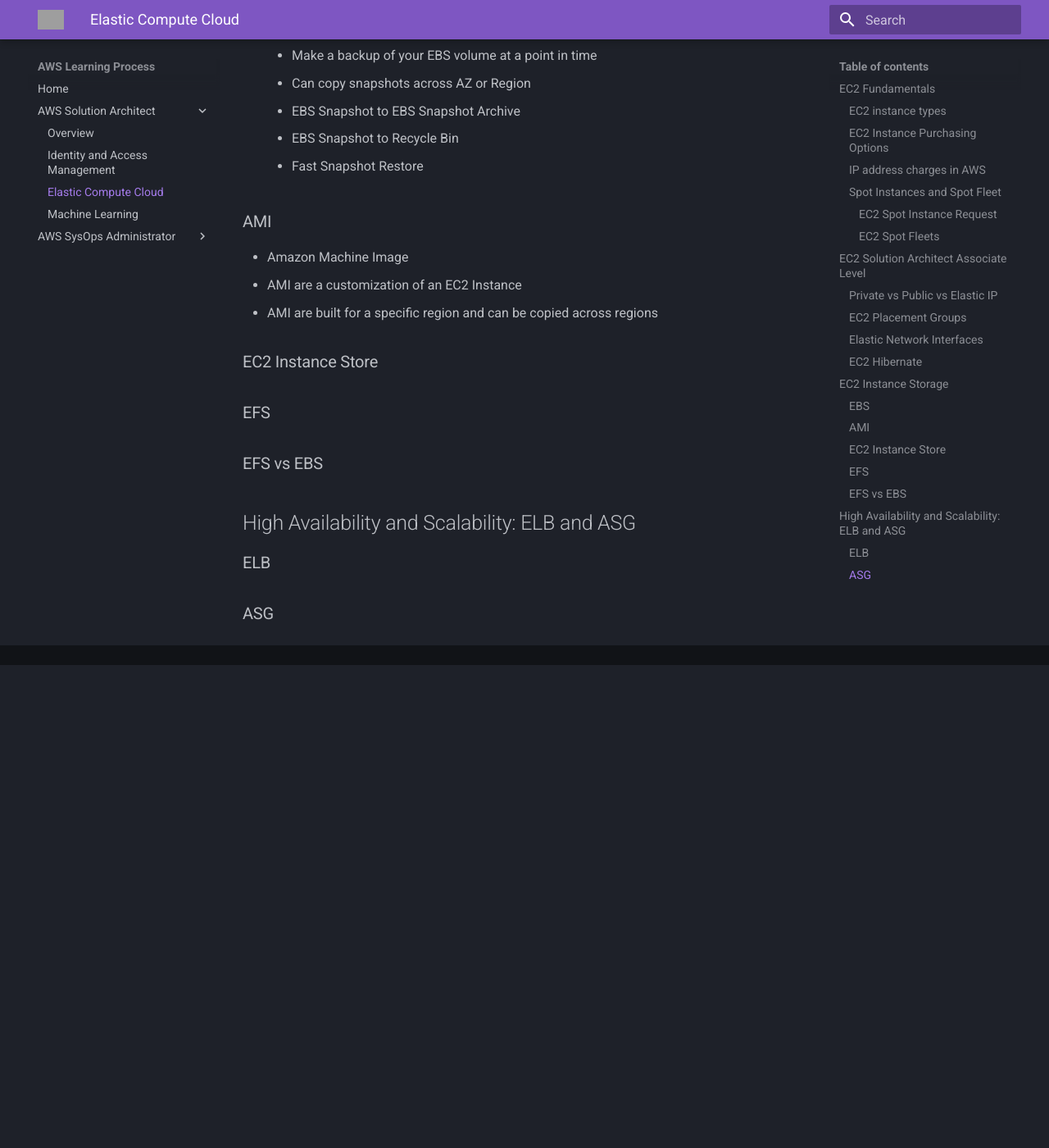
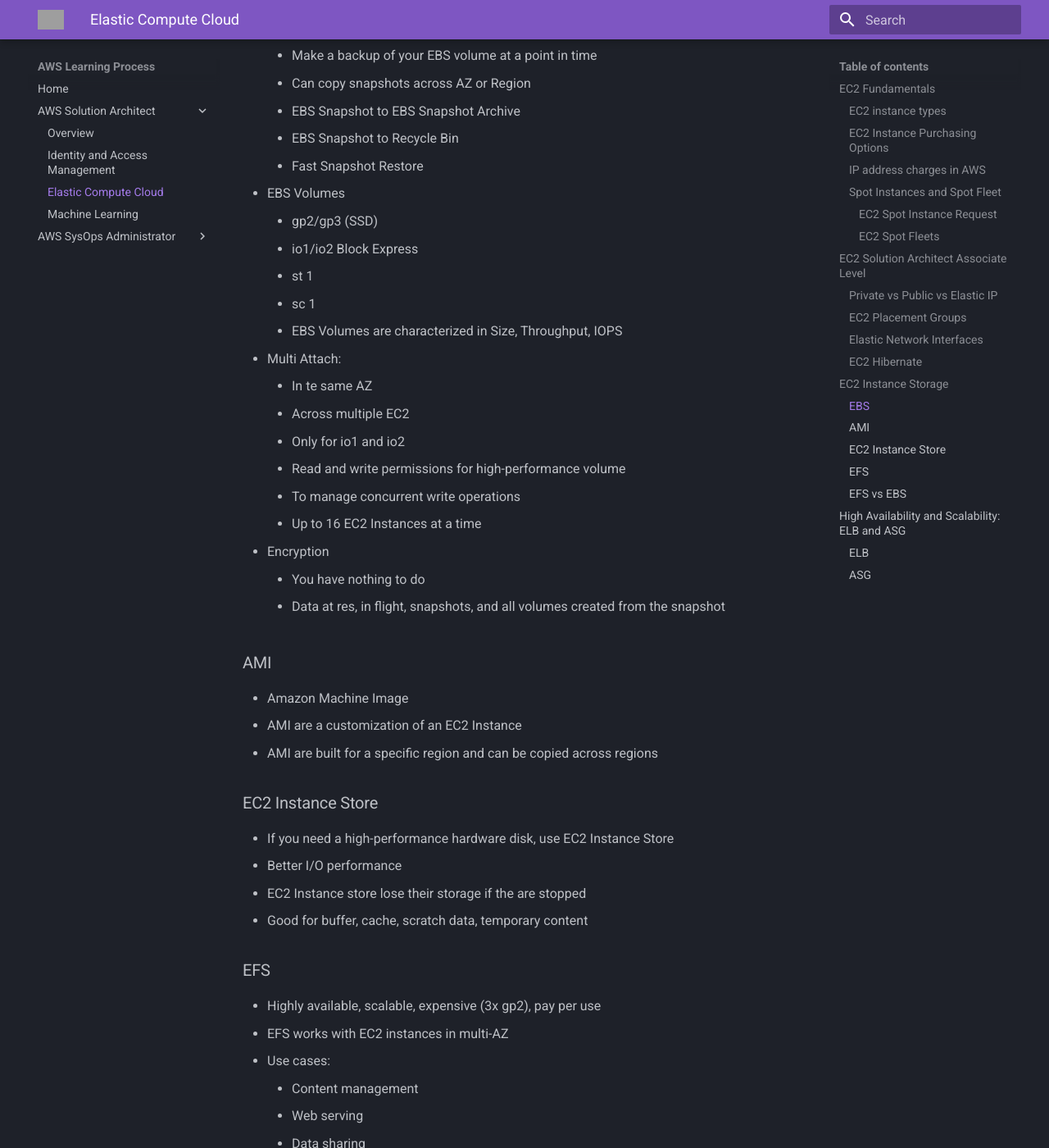
Before and after one commit to janobourian/aws, an MkDocs documentation site: the page built from docs/solution_architect/ec2.md, in a window 1280 px wide and 1400 px high, scrolled down 9539 px. Shown: the whole window at 82% size. Built offline with MkDocs 1.6.1 and Material for MkDocs 9.7.7, drawn with Linux system fonts in a browser that asks for light colours; before the commit the page ends 10350 px from its top, so only the background shows below that; some of the changed text lies outside the part shown; grey boxes are pictures that could not be loaded.

Commit message:
add: information about ebs, efs and instance store

```diff
--- a/docs/solution_architect/ec2.md
+++ b/docs/solution_architect/ec2.md
@@ -307,6 +307,25 @@ echo "<h1>Hello world from $(hostname -f)</h1>" > /var/www/html/index.html
     * EBS Snapshot to Recycle Bin
     * Fast Snapshot Restore
 
+* EBS Volumes
+    * gp2/gp3 (SSD)
+    * io1/io2 Block Express
+    * st 1
+    * sc 1
+    * EBS Volumes are characterized in Size, Throughput, IOPS
+
+* Multi Attach:
+    * In te same AZ
+    * Across multiple EC2
+    * Only for io1 and io2
+    * Read and write permissions for high-performance volume
+    * To manage concurrent write operations
+    * Up to 16 EC2 Instances at a time
+
+* Encryption
+    * You have nothing to do
+    * Data at res, in flight, snapshots, and all volumes created from the snapshot
+
 ### AMI
 
 * Amazon Machine Image
@@ -315,9 +334,55 @@ echo "<h1>Hello world from $(hostname -f)</h1>" > /var/www/html/index.html
 
 ### EC2 Instance Store
 
+* If you need a high-performance hardware disk, use EC2 Instance Store
+* Better I/O performance
+* EC2 Instance store lose their storage if the are stopped
+* Good for buffer, cache, scratch data, temporary content
+
 ### EFS
 
+* Highly available, scalable, expensive (3x gp2), pay per use
+* EFS works with EC2 instances in multi-AZ
+* Use cases:
+    * Content management
+    * Web serving
+    * Data sharing
+    * Wordpress
+* Uses NFSv4.1
+* Use security Group
+* Compatible with Linux, not Windows
+* It uses POSIX file system
+* EFS scale
+* Performance Mode
+    * General Purpose
+    * Max I/O
+    * Throughput Mode
+        * Bursting - 1 TB
+        * Provisioned
+        * Elastic
+* Storage Classes
+    * Storage Tiers
+        * Standard
+        * Infrequent Access
+        * Archive
+    * You can implement Lifecycle policies
+* Availability and durability
+    * Standard: Multi-AZ
+    * One Zone: EFS One Zone-IA
+
 ### EFS vs EBS
+
+* EBS
+    * one instance
+    * Locked by AZ
+    * To migrate
+        * Take a Snapshot
+    * Deletion on terminate should be configured
+* EFS
+    * Across AZ
+    * Multi instance
+    * EFS Mount Target
+    * Storage Tiers
 
 ## High Availability and Scalability: ELB and ASG
 
```
